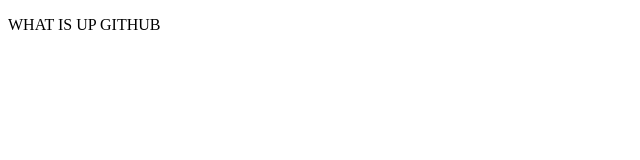
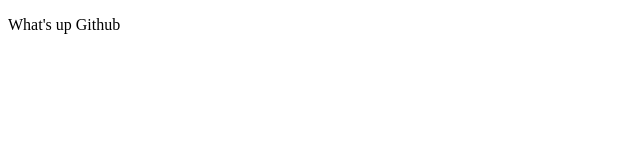
Before and after one commit to lappogutidev/hello-world, a plain HTML site: page index.html in a window 1280 px wide. Shown: the full height of the page, 0-640 px from the left. Drawn offline with Linux system fonts and the light colour scheme.

Commit message:
coming in from the desktop

```diff
--- a/index.html
+++ b/index.html
@@ -5,6 +5,6 @@
   </head>
 
   <body>
-    <p>WHAT IS UP GITHUB</p>
+    <p>What's up Github</p>
   </body>
 </html>
```
